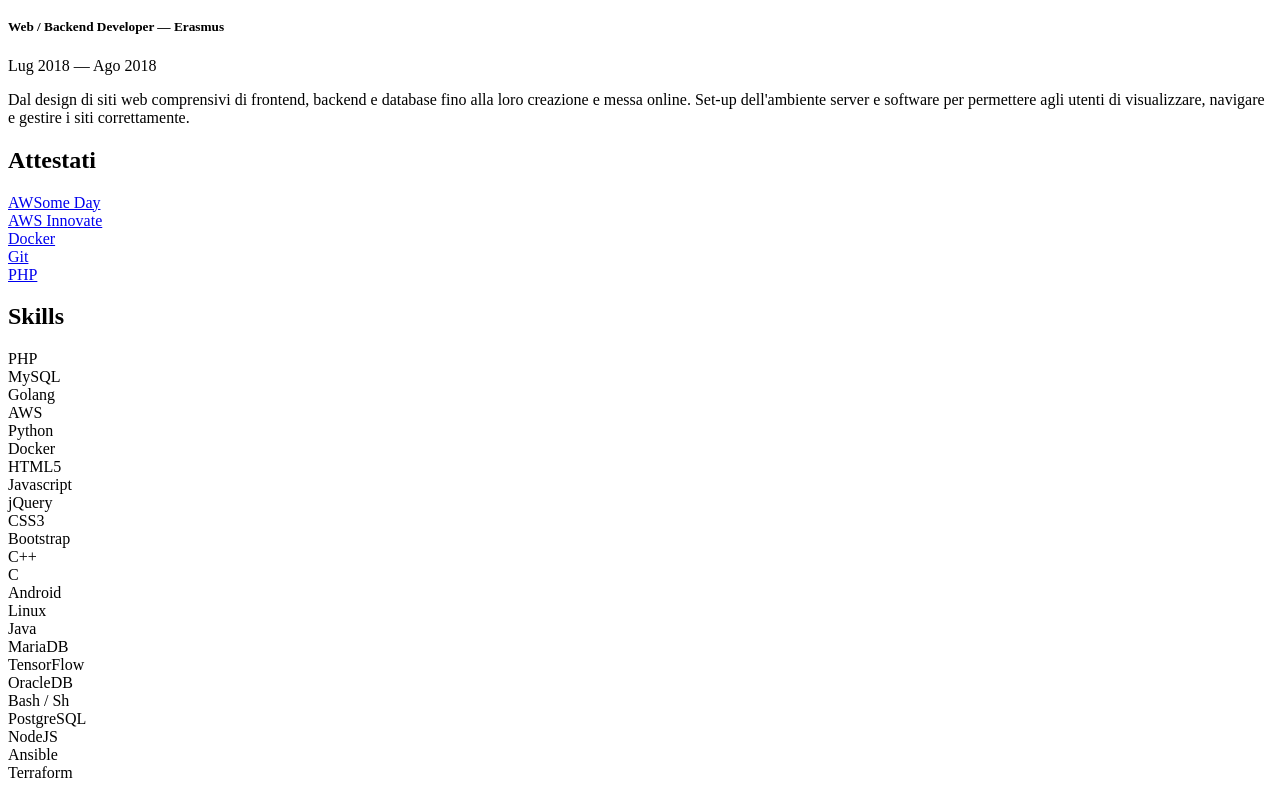
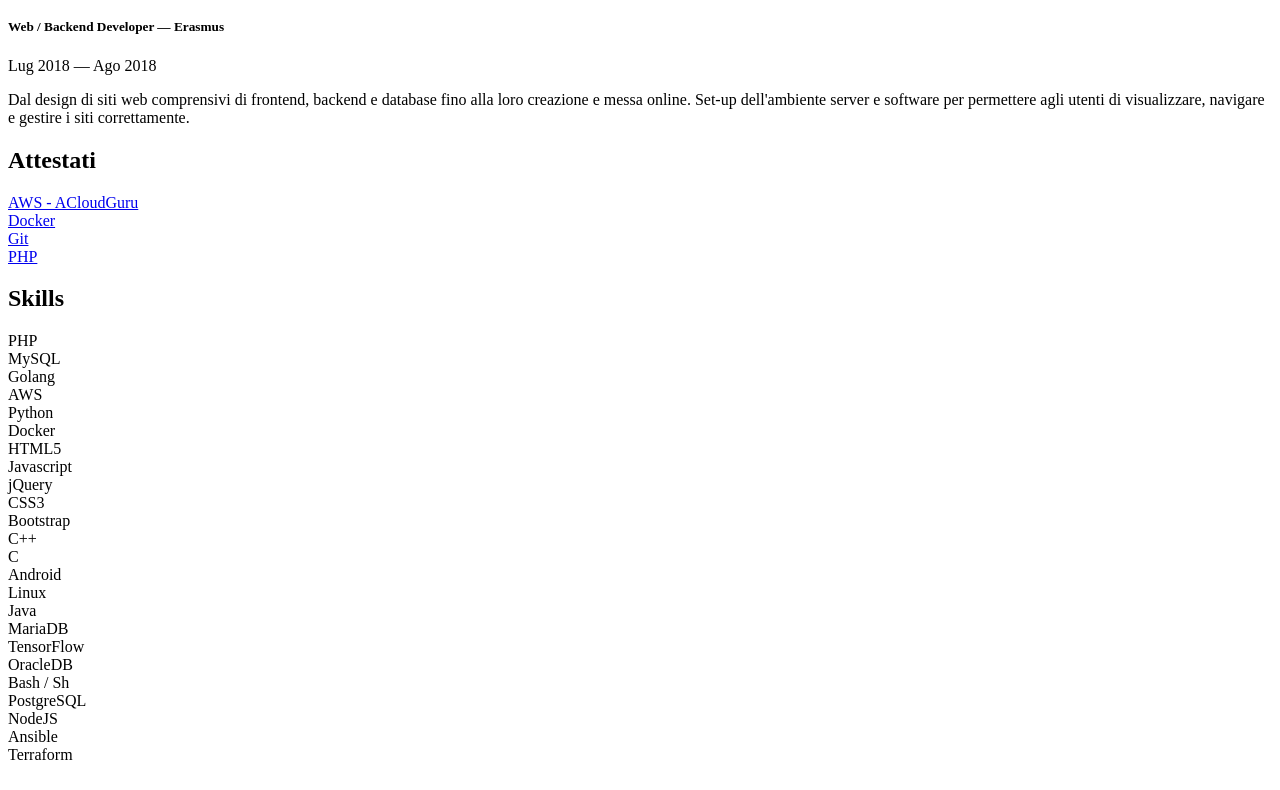
Before and after one commit to UnwishingMoon/diegocastagna.com, a PHP site: page /resume.php in a window 1280 px wide. Shown: the part 407-1197 px from the top of the page. After the commit the page ends 1167 px from the top, so only its background shows below. Run offline with PHP 8.4, Linux system fonts and the light colour scheme; data that the repository does not hold is empty; a stand-in replaces the project's code that opens the database connection; some libraries are stand-ins or nearby versions.

Commit message:
Changed a little the resume page

```diff
--- a/en/resume.php
+++ b/en/resume.php
@@ -153,7 +153,7 @@ $html = <<<HTML
                     <h2 class="title title-h2">Certifications</h2>
                     <div class="box-gray">
                         <div class="skill">
-                            <a href="/files/certifications/aws-awsomeday-2021-10-13.png" target="_blank" rel="noreferrer">AWSome Day</a>
+                            <a href="/files/certifications/aws-acloudguru.pdf" target="_blank" rel="noreferrer">AWS - ACloudGuru</a>
                         </div>
                         <div class="skill">
                             <a href="/files/certifications/cert-docker-2021-11-24.pdf" target="_blank" rel="noreferrer">Docker</a>
--- a/it/resume.php
+++ b/it/resume.php
@@ -153,10 +153,7 @@ $html = <<<HTML
                     <h2 class="title title-h2">Attestati</h2>
                     <div class="box-gray">
                         <div class="skill">
-                            <a href="/files/certifications/aws-awsomeday-2021-10-13.png" target="_blank" rel="noreferrer">AWSome Day</a>
-                        </div>
-                        <div class="skill">
-                            <a href="/files/certifications/aws-innovate-2022-02-24.png" target="_blank" rel="noreferrer">AWS Innovate</a>
+                            <a href="/files/certifications/aws-acloudguru.pdf" target="_blank" rel="noreferrer">AWS - ACloudGuru</a>
                         </div>
                         <div class="skill">
                             <a href="/files/certifications/cert-docker-2021-11-24.pdf" target="_blank" rel="noreferrer">Docker</a>
```
